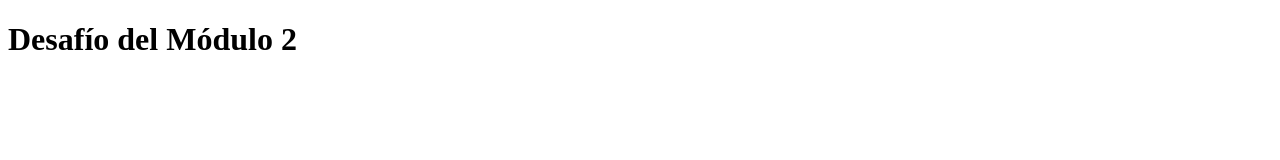
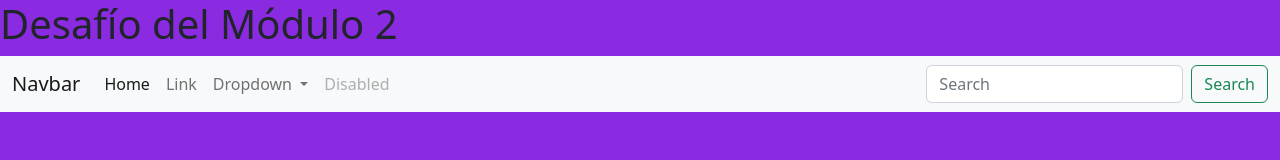
Before and after one commit to AlmironF/Porfolio-FrontEnd-Modulo-2, a plain HTML site: page index.html in a window 1280 px wide. Drawn offline with nearby package versions, Linux system fonts and the light colour scheme.

Commit message:
Agregue barra de navegación

```diff
--- a/index.html
+++ b/index.html
@@ -4,9 +4,52 @@
     <meta charset="UTF-8">
     <meta http-equiv="X-UA-Compatible" content="IE=edge">
     <meta name="viewport" content="width=device-width, initial-scale=1.0">
-    <title>Módulo 2</title>
+    <!-- CSS only -->
+<link href="https://cdn.jsdelivr.net/npm/bootstrap@5.2.0/dist/css/bootstrap.min.css" rel="stylesheet" integrity="sha384-gH2yIJqKdNHPEq0n4Mqa/HGKIhSkIHeL5AyhkYV8i59U5AR6csBvApHHNl/vI1Bx" crossorigin="anonymous">
+    <link rel="stylesheet" href="style.css"> <!--link del css-->
+    <title>Módulo 2</title> <!--título-->
 </head>
 <body>
     <h1>Desafío del Módulo 2</h1>
+
+    <!--barra de navegación-->
+    <nav class="navbar navbar-expand-lg bg-light">
+        <div class="container-fluid">
+          <a class="navbar-brand" href="#">Navbar</a>
+          <button class="navbar-toggler" type="button" data-bs-toggle="collapse" data-bs-target="#navbarSupportedContent" aria-controls="navbarSupportedContent" aria-expanded="false" aria-label="Toggle navigation">
+            <span class="navbar-toggler-icon"></span>
+          </button>
+          <div class="collapse navbar-collapse" id="navbarSupportedContent">
+            <ul class="navbar-nav me-auto mb-2 mb-lg-0">
+              <li class="nav-item">
+                <a class="nav-link active" aria-current="page" href="#">Home</a>
+              </li>
+              <li class="nav-item">
+                <a class="nav-link" href="#">Link</a>
+              </li>
+              <li class="nav-item dropdown">
+                <a class="nav-link dropdown-toggle" href="#" role="button" data-bs-toggle="dropdown" aria-expanded="false">
+                  Dropdown
+                </a>
+                <ul class="dropdown-menu">
+                  <li><a class="dropdown-item" href="#">Action</a></li>
+                  <li><a class="dropdown-item" href="#">Another action</a></li>
+                  <li><hr class="dropdown-divider"></li>
+                  <li><a class="dropdown-item" href="#">Something else here</a></li>
+                </ul>
+              </li>
+              <li class="nav-item">
+                <a class="nav-link disabled">Disabled</a>
+              </li>
+            </ul>
+            <form class="d-flex" role="search">
+              <input class="form-control me-2" type="search" placeholder="Search" aria-label="Search">
+              <button class="btn btn-outline-success" type="submit">Search</button>
+            </form>
+          </div>
+        </div>
+      </nav>
+   <!-- JavaScript Bundle with Popper -->
+<script src="https://cdn.jsdelivr.net/npm/bootstrap@5.2.0/dist/js/bootstrap.bundle.min.js" integrity="sha384-A3rJD856KowSb7dwlZdYEkO39Gagi7vIsF0jrRAoQmDKKtQBHUuLZ9AsSv4jD4Xa" crossorigin="anonymous"></script>
 </body>
 </html>
--- a/style.css
+++ b/style.css
@@ -0,0 +1,3 @@
+body{
+    background-color: blueviolet;
+}
```
